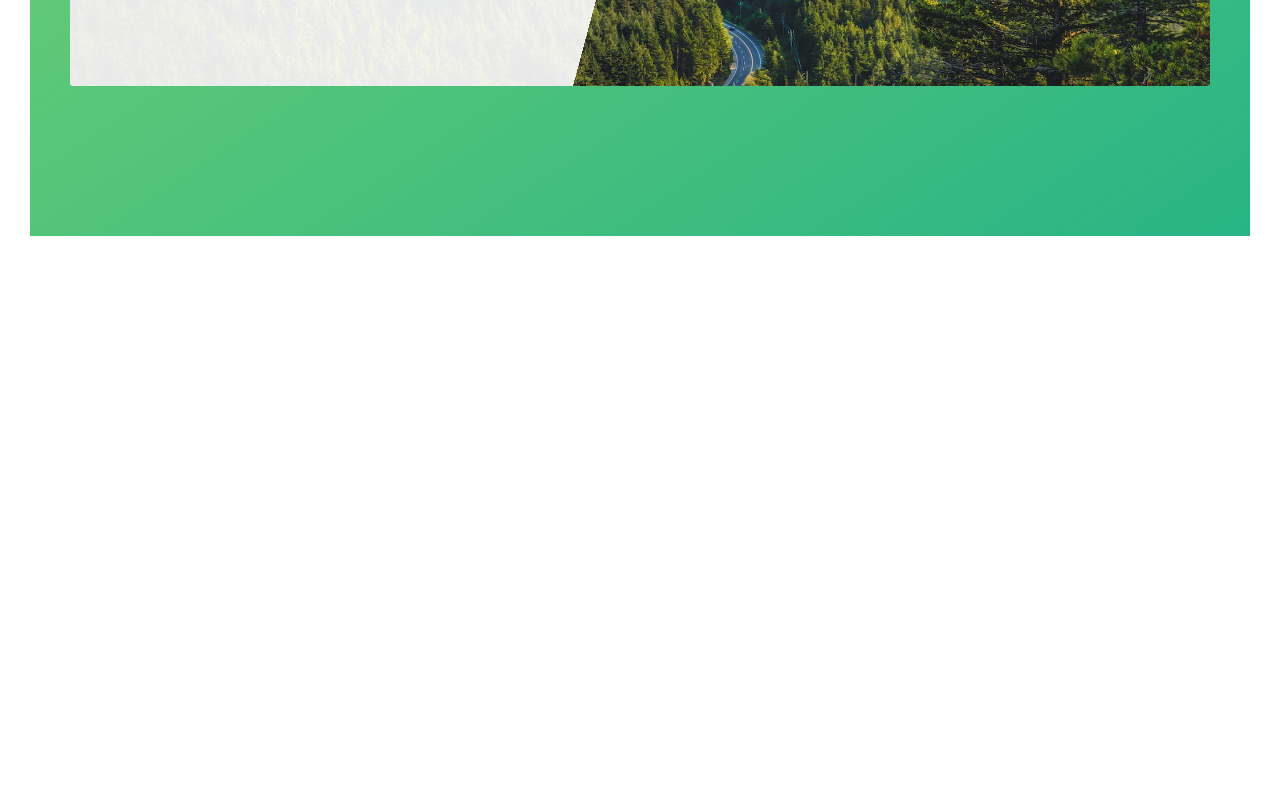
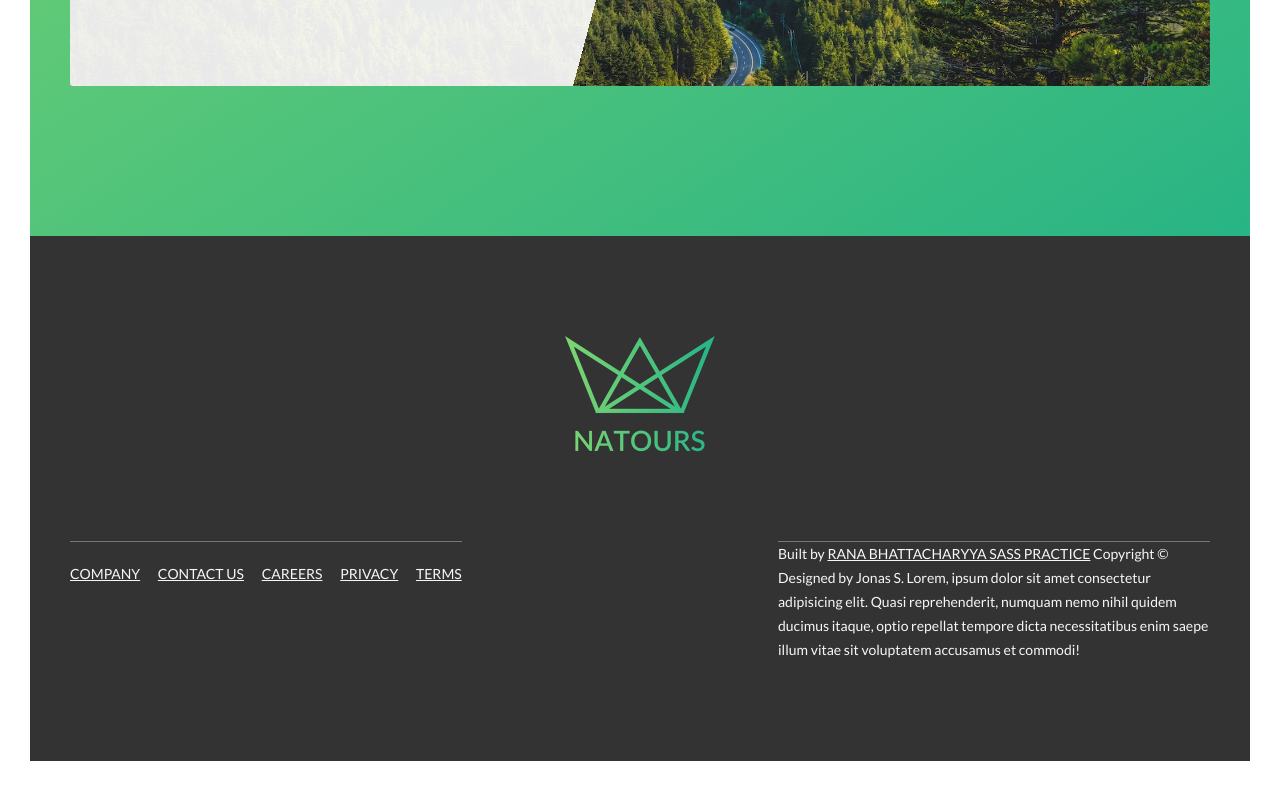
Before and after one commit to Theseus33/Natours, a website: page index.html in a window 1280 px wide. Shown: the part 4967-5758 px from the top of the page. Before the commit the page ends 5233 px from the top, so only its background shows below. Drawn offline with Linux system fonts and the light colour scheme.

Commit message:
footer section completed

```diff
--- a/index.html
+++ b/index.html
@@ -336,8 +336,34 @@
       </div>
     </section>
 
+  </main>
 
-  </main>
+  <footer class="footer">
+    <div class="footer__logo-box">
+      <img src="img/logo-green-2x.png" alt="Full logo" class="footer__logo">
+    </div>
+    <div class="row">
+      <div class="col-1-of-2">
+        <div class="footer__navigation">
+          <ul class="footer__list">
+            <li class="footer__item"><a href="#" class="footer__link">Company</a></li>
+            <li class="footer__item"><a href="#" class="footer__link">Contact Us</a></li>
+            <li class="footer__item"><a href="#" class="footer__link">Careers</a></li>
+            <li class="footer__item"><a href="#" class="footer__link">Privacy</a></li>
+            <li class="footer__item"><a href="#" class="footer__link">Terms</a></li>
+          </ul>
+        </div>
+      </div>
+
+      <div class="col-1-of-2">
+        <p class="footer__copyright">
+          Built by <a href="#" class="footer__link">Rana Bhattacharyya Sass practice</a> Copyright &copy; Designed by Jonas
+          S. Lorem, ipsum dolor sit amet consectetur adipisicing elit. Quasi reprehenderit, numquam nemo nihil quidem ducimus
+          itaque, optio repellat tempore dicta necessitatibus enim saepe illum vitae sit voluptatem accusamus et commodi!
+        </p>
+      </div>
+    </div>
+  </footer>
   <!--
   <section class="grid-test">
     <div class="row">
--- a/sass/abstracts/_variables.scss
+++ b/sass/abstracts/_variables.scss
@@ -14,6 +14,7 @@ $color-grey-light-2: #eee;
 
 $color-grey-dark: #777;
 $color-grey-dark-2: #999;
+$color-grey-dark-3: #333;
 
 $color-white: #fff;
 $color-black: #000;
--- /dev/null
+++ b/sass/layout/_footer.scss
@@ -0,0 +1,59 @@
+.footer {
+  background-color: $color-grey-dark-3;
+  padding: 10rem 0;
+  font-size: 1.4rem;
+  color: $color-grey-light-1;
+
+  &__logo-box {
+    text-align: center;
+    margin-bottom: 8rem;
+  }
+
+  &__logo {
+    width: 15rem;
+    height: auto;
+  }
+
+  &__navigation {
+    border-top: 1px solid $color-grey-dark;
+    padding-top: 2rem;
+    display: inline-block;
+  }
+
+  &__list {
+    list-style: none;
+  }
+
+  &__item {
+    display: inline-block;
+
+    &:not(:last-child) {
+      margin-right: 1.5rem;
+    }
+  }
+
+  &__link {
+    &:link,
+    &:visited {
+      background-color: $color-grey-dark-3;
+      color: $color-grey-light-1;
+      text-transform: uppercase;
+      display: inline-block;
+      transition: all 0.2s;
+    }
+
+    &:hover,
+    &:active {
+      color: $color-primary;
+      box-shadow: 0 1rem 2rem rgba($color-black, 0.4);
+      transform: rotate(5deg) scale(1.3);
+    }
+  }
+
+  &__copyright {
+    color: inherit;
+    border-top: 1px solid $color-grey-dark;
+    width: 80%;
+    float: right;
+  }
+}
--- a/sass/main.scss
+++ b/sass/main.scss
@@ -15,6 +15,7 @@
 @import "components/form";
 @import "components/story";
 
+@import "layout/footer";
 @import "layout/grid";
 @import "layout/header";
 
```
Also changed, not shown: css/style.css.
